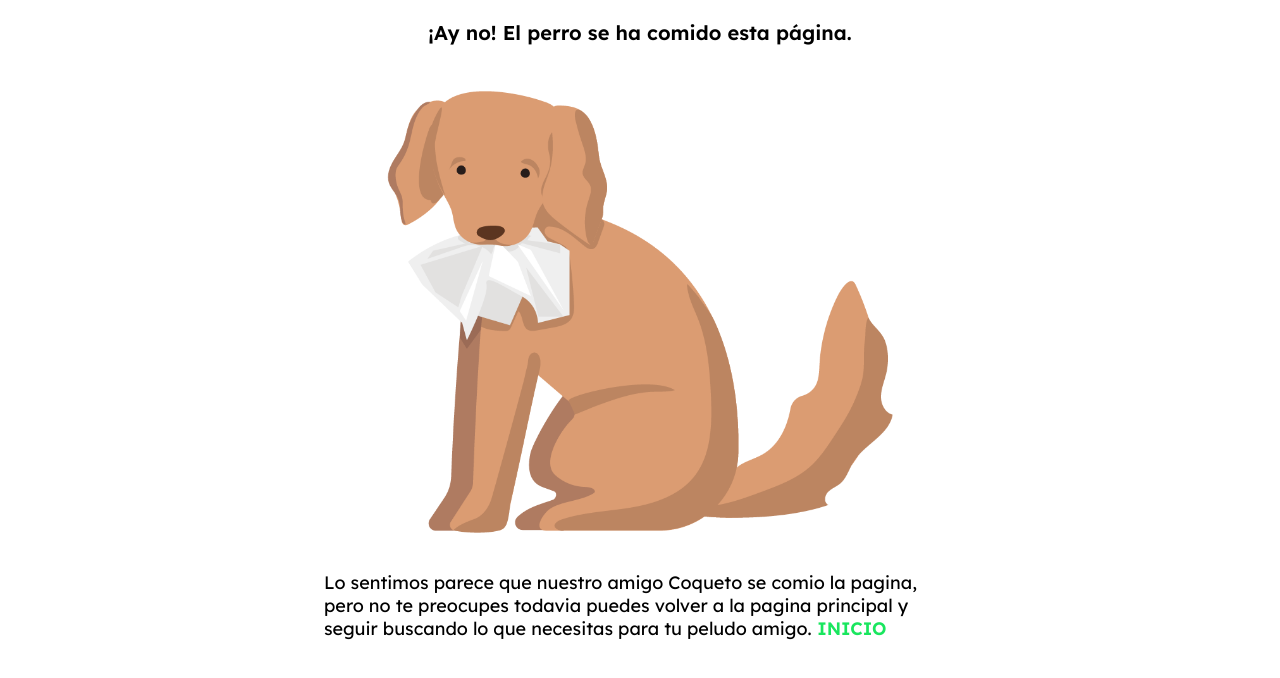
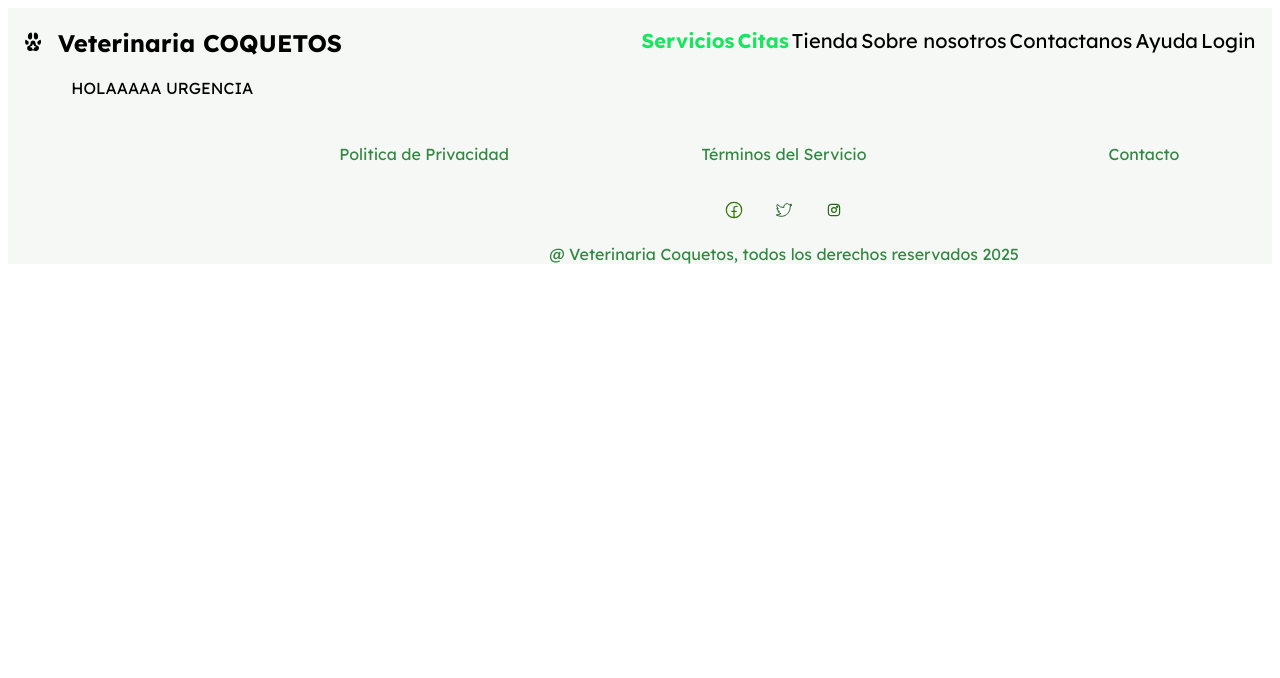
Before and after one commit to solzambrano/Veterinaria, a React (Vite) app: page /services/cirugy in a window 1280 px wide. Shown: the top 678 px of the page. Built offline with nearby package versions, Linux system fonts and the light colour scheme.

Commit message:
creacion de rutas e index servicios

```diff
--- /dev/null
+++ b/src/view/Services/Cirugy/index.jsx
@@ -0,0 +1,10 @@
+
+const Cirugy = () =>{
+return(
+    <>
+    HOLAAAAA URGENCIA
+    </>
+)
+
+}
+export default Cirugy
--- /dev/null
+++ b/src/view/Services/ClinicalLaboratory/index.jsx
@@ -0,0 +1,10 @@
+
+const ClinicalLaboratory = () =>{
+return(
+    <>
+    HOLAAAAA URGENCIA
+    </>
+)
+
+}
+export default ClinicalLaboratory
--- /dev/null
+++ b/src/view/Services/GeneralConsultation/index.jsx
@@ -0,0 +1,10 @@
+
+const GeneralConsultation = () =>{
+return(
+    <>
+    HOLAAAAA URGENCIA
+    </>
+)
+
+}
+export default GeneralConsultation
--- /dev/null
+++ b/src/view/Services/Grooming/index.jsx
@@ -0,0 +1,11 @@
+
+
+const Grooming = () =>{
+return(
+    <>
+    HOLAAAAA URGENCIA
+    </>
+)
+
+}
+export default Grooming
--- /dev/null
+++ b/src/view/Services/Vacunation/index.jsx
@@ -0,0 +1,11 @@
+
+
+const Vacunation = () =>{
+return(
+    <>
+    HOLAAAAA URGENCIA
+    </>
+)
+
+}
+export default Vacunation
```
Also changed, not shown: src/routes/index.jsx (+26 -2 lines).
